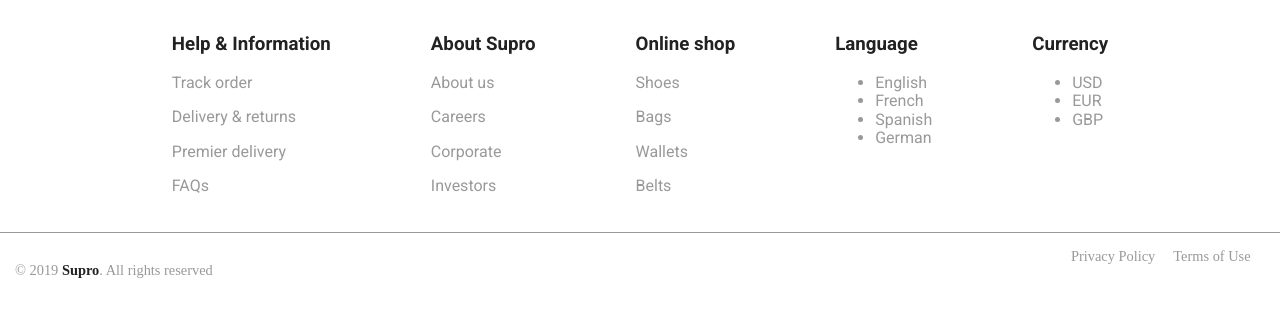
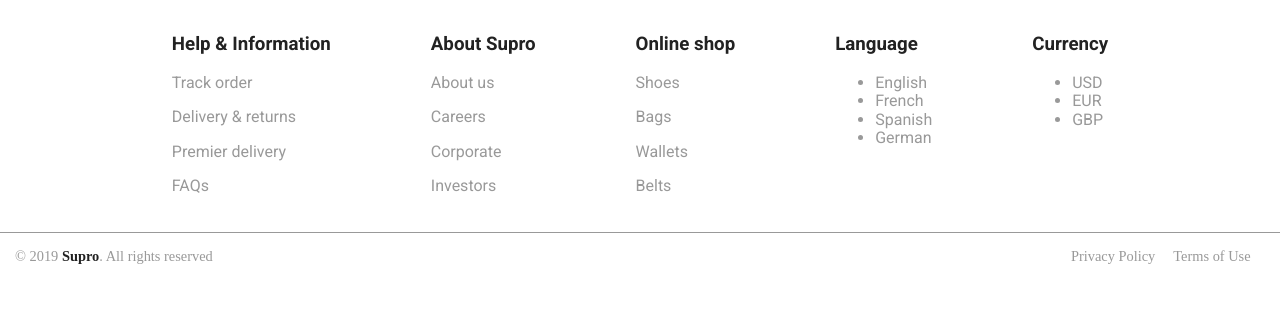
Before and after one commit to SteeveDEV-web/project-supro, a website: page html/footer.html in a window 1280 px wide. Drawn offline with Linux system fonts and the light colour scheme.

Commit message:
change in footer

```diff
--- a/html/footer.html
+++ b/html/footer.html
@@ -63,7 +63,7 @@
 
         <section class="foot2">
             <div>
-                <p>© 2019 <span>Supro</span>. All rights reserved </p>
+                <p class="margin0">© 2019 <span>Supro</span>. All rights reserved </p>
             </div>
             <div>
                 <p class="privacy">Privacy Policy</p>
--- a/scss/footer.scss
+++ b/scss/footer.scss
@@ -128,4 +128,7 @@
     padding-right: 1em;
 
   }
+  .margin0{
+    margin: 0;
   }
+}
```
Also changed, not shown: index.html (+2 -2 lines), css/footer.css, 1 other file. Lines whose indentation alone changed are shown as unchanged.
